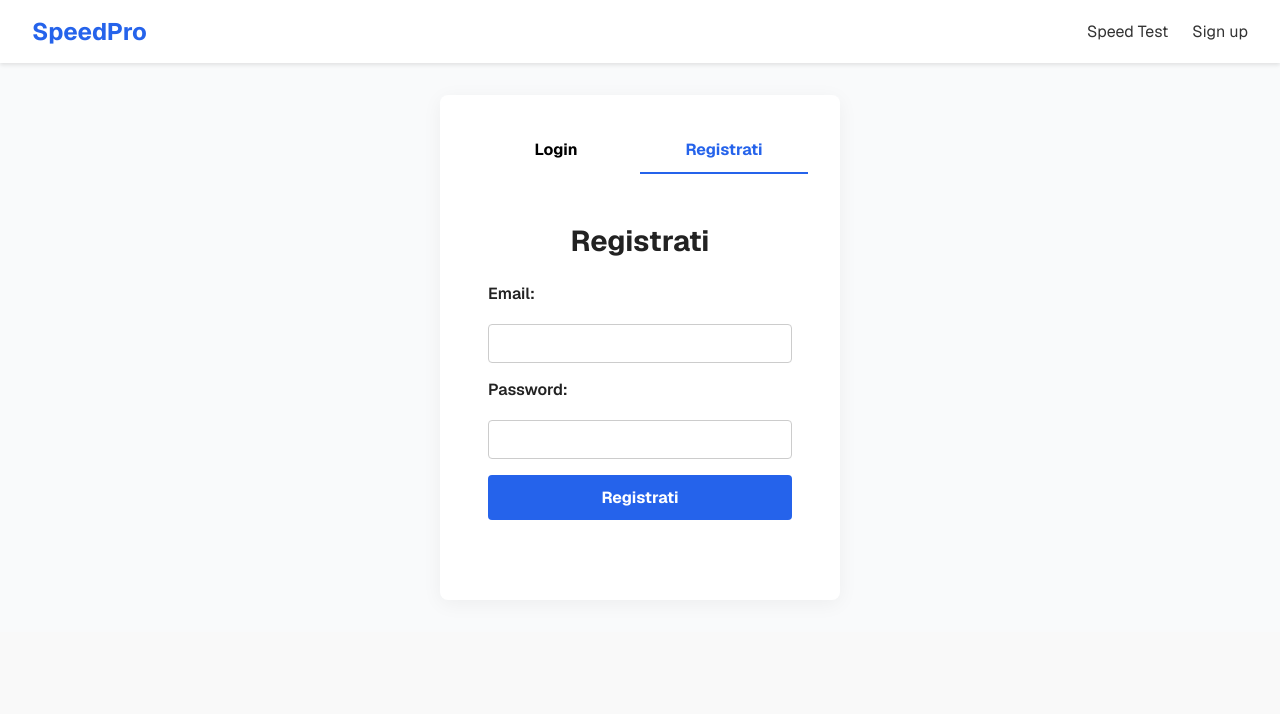
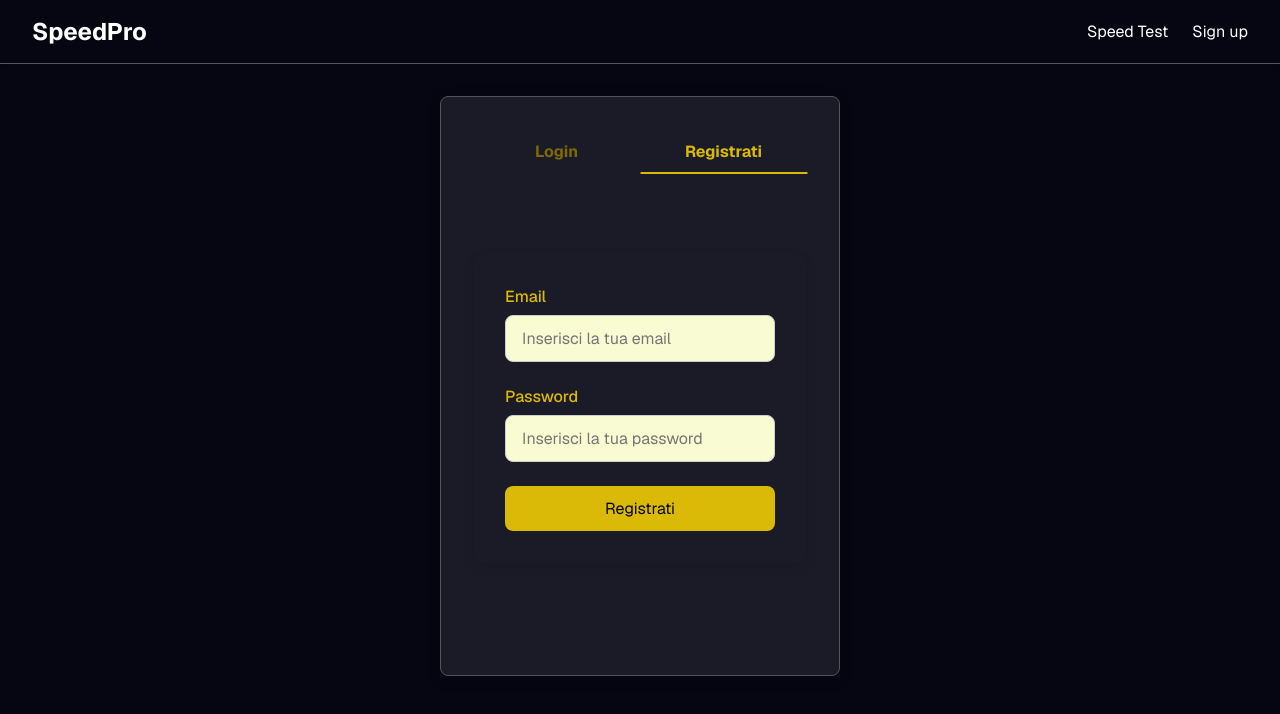
Before and after one commit to IvanIasnig/NetChronoFe, a Next.js app: page /auth in a window 1280 px wide. Both pictures are taken after a click on the button "Registrati". Shown: the top 714 px of the page. Built offline with nearby package versions, Linux system fonts and the light colour scheme; no server answers.

Commit message:
restyle login

```diff
--- a/src/app/auth/page.module.scss
+++ b/src/app/auth/page.module.scss
@@ -1,18 +1,20 @@
+@import "@/styles/colors.module.scss";
+
 .auth {
   display: flex;
   align-items: center;
   justify-content: center;
   max-height: 100vh;
   padding: 2rem;
-  background-color: #f9fafb;
 
   &__box {
-    background-color: #fff;
+    background-color: $color-black-secondary;
     border-radius: 8px;
     padding: 2rem;
     box-shadow: 0 4px 20px rgba(0, 0, 0, 0.05);
     width: 100%;
     max-width: 400px;
+    border: 1px solid $border-primary;
   }
 
   &__toggle {
@@ -25,19 +27,40 @@
     flex: 1;
     padding: 0.75rem;
     border: none;
-    border-bottom: 2px solid transparent;
     background: none;
     font-weight: bold;
     cursor: pointer;
-    transition: all 0.3s ease;
+    position: relative;
+    color: $text-secondary;
+    transition: color 0.3s ease;
+
+    &::after {
+      content: "";
+      position: absolute;
+      bottom: 0;
+      left: 50%;
+      width: 100%;
+      height: 2px;
+      background-color: $button-primary;
+      transform: translateX(-50%) scaleX(0);
+      transform-origin: center;
+      transition: transform 0.3s ease;
+    }
 
     &:hover {
-      color: #2563eb;
+      color: $button-primary;
+    }
+
+    &:hover::after {
+      transform: translateX(-50%) scaleX(1);
     }
 
     &--active {
-      border-bottom: 2px solid #2563eb;
-      color: #2563eb;
+      color: $button-primary;
+
+      &::after {
+        transform: translateX(-50%) scaleX(1);
+      }
     }
   }
 
--- a/src/app/global.scss
+++ b/src/app/global.scss
@@ -1,3 +1,4 @@
+@import "@/styles/colors.module.scss";
 *,
 *::before,
 *::after {
@@ -10,8 +11,8 @@ html,
 body {
   margin: 0;
   font-family: var(--font-geist-sans), sans-serif;
-  background-color: #f9f9f9;
-  color: #222;
+  background-color: $color-black;
+  color: $text-primary;
 }
 
 a {
--- a/src/components/LoginForm/LoginForm.module.scss
+++ b/src/components/LoginForm/LoginForm.module.scss
@@ -1,13 +1,10 @@
-$form-color: #f5f5f5;
-$primary: #2c3e50;
-$accent: #3498db;
-$error: #e74c3c;
+@import "@/styles/colors.module.scss";
 
 .form {
   max-width: 400px;
   margin: 5rem auto;
   padding: 2rem;
-  background-color: $form-color;
+  background-color: $color-black-secondary;
   border-radius: 12px;
   box-shadow: 0 4px 12px rgba(0, 0, 0, 0.1);
 
@@ -15,9 +12,13 @@ $error: #e74c3c;
   flex-direction: column;
   gap: 1.5rem;
 
+  &__input {
+    background-color: #f9fcd3;
+  }
+
   &__title {
     text-align: center;
-    color: $primary;
+    color: $text-primary;
     font-size: 1.8rem;
     font-weight: 600;
   }
@@ -29,7 +30,7 @@ $error: #e74c3c;
 
     label {
       font-weight: 500;
-      color: $primary;
+      color: $text-primary;
     }
 
     input {
@@ -40,7 +41,7 @@ $error: #e74c3c;
       transition: border-color 0.2s ease;
 
       &:focus {
-        border-color: $accent;
+        border-color: $button-primary;
         outline: none;
       }
     }
@@ -54,8 +55,8 @@ $error: #e74c3c;
 
   &__button {
     padding: 0.75rem 1rem;
-    background-color: $accent;
-    color: white;
+    background-color: $button-primary;
+    color: $button-text;
     border: none;
     border-radius: 8px;
     font-size: 1rem;
@@ -63,11 +64,11 @@ $error: #e74c3c;
     transition: background-color 0.2s ease;
 
     &:hover:not(:disabled) {
-      background-color: darken($accent, 8%);
+      background-color: $button-hover;
     }
 
     &:disabled {
-      background-color: lighten($accent, 20%);
+      background-color: $button-hover;
       cursor: not-allowed;
     }
   }
--- a/src/components/LoginForm/LoginForm.tsx
+++ b/src/components/LoginForm/LoginForm.tsx
@@ -16,11 +16,10 @@ export function LoginForm() {
 
   return (
     <form onSubmit={handleLogin} className={styles.form}>
-      <h2 className={styles.form__title}>Accedi al tuo account</h2>
-
       <div className={styles["form__input-group"]}>
         <label htmlFor="email">Email</label>
         <input
+          className={styles.form__input}
           id="email"
           type="email"
           placeholder="Inserisci la tua email"
@@ -37,6 +36,7 @@ export function LoginForm() {
           type="password"
           placeholder="Inserisci la tua password"
           value={password}
+          className={styles.form__input}
           onChange={(e) => setPassword(e.target.value)}
           required
         />
--- a/src/components/Navbar/Navbar.module.scss
+++ b/src/components/Navbar/Navbar.module.scss
@@ -1,18 +1,20 @@
+@import "@/styles/colors.module.scss";
+
 .navbar {
   display: flex;
   justify-content: space-between;
   align-items: center;
   padding: 1rem 2rem;
-  background-color: white;
   box-shadow: 0 2px 4px rgba(0, 0, 0, 0.1);
   position: relative;
   z-index: 10;
+  border-bottom: 1px solid $border-primary;
 
   &__logo {
     a {
       font-size: 1.5rem;
       font-weight: bold;
-      color: #2563eb;
+      color: white;
       text-decoration: none;
     }
   }
@@ -27,23 +29,43 @@
       left: 0;
       right: 0;
       flex-direction: column;
-      background-color: white;
+      background-color: $color-black;
       padding: 1rem 2rem;
       display: none;
     }
 
     &--open {
       display: flex !important;
+      border-bottom: 1px solid $border-primary;
     }
   }
 
   &__link {
+    position: relative;
     text-decoration: none;
-    color: #333;
+    color: $text-nocolor;
     transition: color 0.3s ease;
+    width: fit-content;
+
+    &::after {
+      content: "";
+      position: absolute;
+      left: 50%;
+      bottom: -4px;
+      transform: translateX(-50%) scaleX(0);
+      transform-origin: center;
+      width: 100%;
+      height: 2px;
+      background-color: $button-primary;
+      transition: transform 0.3s ease;
+    }
 
     &:hover {
-      color: #2563eb;
+      color: $text-primary;
+
+      &::after {
+        transform: translateX(-50%) scaleX(1);
+      }
     }
   }
 
@@ -52,6 +74,7 @@
     background: none;
     border: none;
     cursor: pointer;
+    color: $button-primary;
 
     @media (max-width: 768px) {
       display: block;
--- a/src/components/SignUpForm/SignUpForm.module.scss
+++ b/src/components/SignUpForm/SignUpForm.module.scss
@@ -1,60 +1,81 @@
-.signup {
+@import "@/styles/colors.module.scss";
+
+.form {
   max-width: 400px;
-  margin: 2rem auto;
-  padding: 1rem;
+  margin: 5rem auto;
+  padding: 2rem;
+  background-color: $color-black-secondary;
+  border-radius: 12px;
+  box-shadow: 0 4px 12px rgba(0, 0, 0, 0.1);
+
+  display: flex;
+  flex-direction: column;
+  gap: 1.5rem;
+
+  &__input {
+    background-color: #f9fcd3;
+  }
 
   &__title {
+    text-align: center;
+    color: $text-primary;
     font-size: 1.8rem;
-    margin-bottom: 1.5rem;
+    font-weight: 600;
+  }
+
+  &__input-group {
+    display: flex;
+    flex-direction: column;
+    gap: 0.5rem;
+
+    label {
+      font-weight: 500;
+      color: $text-primary;
+    }
+
+    input {
+      padding: 0.75rem 1rem;
+      border: 1px solid #ccc;
+      border-radius: 8px;
+      font-size: 1rem;
+      transition: border-color 0.2s ease;
+
+      &:focus {
+        border-color: $button-primary;
+        outline: none;
+      }
+    }
+  }
+
+  &__error {
+    color: $error;
+    font-size: 0.9rem;
     text-align: center;
   }
 
-  &__form {
-    display: flex;
-    flex-direction: column;
-    gap: 1rem;
-  }
+  &__button {
+    padding: 0.75rem 1rem;
+    background-color: $button-primary;
+    color: $button-text;
+    border: none;
+    border-radius: 8px;
+    font-size: 1rem;
+    cursor: pointer;
+    transition: background-color 0.2s ease;
 
-  &__label {
-    font-weight: 600;
-    margin-bottom: 0.25rem;
-  }
-
-  &__input {
-    padding: 0.5rem;
-    border: 1px solid #ccc;
-    border-radius: 4px;
-
-    &:focus {
-      border-color: #2563eb;
-      outline: none;
+    &:hover:not(:disabled) {
+      background-color: $button-hover;
     }
-  }
-
-  &__button {
-    padding: 0.75rem;
-    background-color: #2563eb;
-    color: white;
-    font-weight: bold;
-    border: none;
-    border-radius: 4px;
-    cursor: pointer;
 
     &:disabled {
-      opacity: 0.6;
+      background-color: $button-hover;
       cursor: not-allowed;
     }
   }
 
-  &__error {
-    color: red;
-    margin-top: 1rem;
-    text-align: center;
-  }
-
   &__message {
     color: green;
-    margin-top: 1rem;
+    font-size: 0.9rem;
     text-align: center;
   }
 }
--- a/src/components/SignUpForm/SignUpForm.tsx
+++ b/src/components/SignUpForm/SignUpForm.tsx
@@ -16,48 +16,43 @@ const SignUpForm = () => {
   } = useSignUpForm();
 
   return (
-    <main className={styles.signup}>
-      <h1 className={styles.signup__title}>Registrati</h1>
-      <form onSubmit={handleSubmit} className={styles.signup__form}>
-        <label htmlFor="email" className={styles.signup__label}>
-          Email:
-        </label>
+    <form onSubmit={handleSubmit} className={styles.form}>
+      <div className={styles["form__input-group"]}>
+        <label htmlFor="email">Email</label>
         <input
           id="email"
           type="email"
+          placeholder="Inserisci la tua email"
+          className={styles.form__input}
           value={email}
           onChange={(e) => setEmail(e.target.value)}
           required
           autoComplete="email"
-          className={styles.signup__input}
         />
+      </div>
 
-        <label htmlFor="password" className={styles.signup__label}>
-          Password:
-        </label>
+      <div className={styles["form__input-group"]}>
+        <label htmlFor="password">Password</label>
         <input
           id="password"
           type="password"
+          placeholder="Inserisci la tua password"
+          className={styles.form__input}
           value={password}
           onChange={(e) => setPassword(e.target.value)}
           required
           minLength={6}
           autoComplete="new-password"
-          className={styles.signup__input}
         />
+      </div>
 
-        <button
-          type="submit"
-          disabled={loading}
-          className={styles.signup__button}
-        >
-          {loading ? "Registrando..." : "Registrati"}
-        </button>
-      </form>
+      {error && <p className={styles.form__error}>{error}</p>}
+      {message && <p className={styles.form__message}>{message}</p>}
 
-      {error && <p className={styles.signup__error}>{error}</p>}
-      {message && <p className={styles.signup__message}>{message}</p>}
-    </main>
+      <button type="submit" disabled={loading} className={styles.form__button}>
+        {loading ? "Registrando..." : "Registrati"}
+      </button>
+    </form>
   );
 };
 
--- /dev/null
+++ b/src/styles/colors.module.scss
@@ -0,0 +1,22 @@
+// Palette principale
+$color-black: #060613; // Nero profondo // Nero profondo
+$color-black-secondary: #1b1b27; // Nero secondario
+
+// Colori di testo
+$text-nocolor: #ffffff;
+$text-primary: #daba07; // Testo
+$text-secondary: #7e6b00; // Testo
+
+//border
+$border-primary: #555; // Testo
+
+//button
+$button-primary: #daba07; // Testo
+$button-hover: #e0cf30; // Testo
+$button-text: #060613; // Nero profondo
+
+// Colori per stati
+$success: #28a745;
+$error: #dc3545;
+$warning: #ffc107;
+$info: #17a2b8;
```
